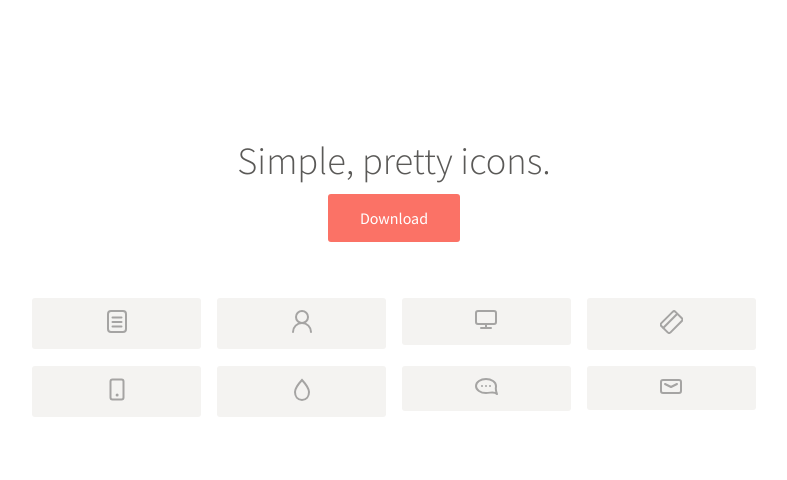
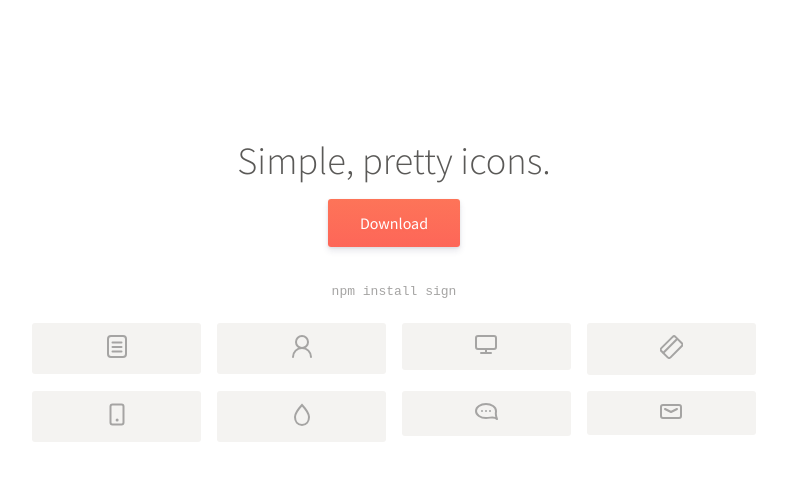
Before and after one commit to garybunofsky/blouse, a website: page index.html in a window 1280 px wide. Shown: the whole page, without its empty margins (246-1033 px from the left). Drawn offline with Linux system fonts and the light colour scheme.

Commit message:
Altered button styles

```diff
--- a/index.html
+++ b/index.html
@@ -13,9 +13,12 @@
 
     <div class="page-wrapper">
       <div class="wrapper">
-        <div class="headline u-text-center u-margin-bottom-3">
+        <div class="u-text-center u-margin-bottom-2">
           <h1>Simple, pretty icons.</h1>
           <a href="#" class="button">Download</a>
+        </div>
+        <div class="u-margin-bottom-1 u-text-center">
+          <code>npm install sign</code>
         </div>
       </div>
 
--- a/public/assets/main.css
+++ b/public/assets/main.css
@@ -6,13 +6,24 @@ body {
 
 h1 {
   font-weight: 300;
-  margin: 0 0 0.25em;
+  margin: 0 0 0.3875em;
   font-size: 2.4em;
   color:#5a5957;
+}
+code {
+  color: #a5a4a3;
 }
 
 .u-margin-bottom-3 {
   margin-bottom: 3em;
+}
+
+.u-margin-bottom-2 {
+  margin-bottom: 2em;
+}
+
+.u-margin-bottom-1 {
+  margin-bottom: 1em;
 }
 
 .button {
@@ -23,7 +34,9 @@ h1 {
   height: 3em;
   border: 0;
   border-radius: 0.1875em;
-  background: #fb7266;
+  background: -webkit-linear-gradient(180deg, hsl(10, 98%, 67%) 1%, hsl(5, 98%, 67%) 100%);
+  background: -webkit-linear-gradient(180deg, hsl(10, 98%, 67%) 1%, hsl(5, 98%, 67%) 100%);
+  background: linear-gradient(180deg, hsl(10, 98%, 67%) 1%, hsl(5, 98%, 67%) 100%);
   font-weight: 200;
   vertical-align: middle;
   text-align: center;
@@ -39,10 +52,15 @@ h1 {
   -moz-appearance: none;
   appearance: none;
   color: #fff;
+  text-shadow: 0 1px 2px hsl(5, 98%, 67%);
+  box-shadow:0 4px 6px rgba(50,50,93,.11), 0 1px 3px rgba(0,0,0,.08);
 }
 
 .button:hover {
-  background: #FF5A4B;
+  background: -webkit-linear-gradient(180deg, hsl(5, 98%, 67%) 1%, hsl(5, 98%, 67%) 100%);
+  background: -webkit-linear-gradient(180deg, hsl(5, 98%, 67%) 1%, hsl(5, 98%, 67%) 100%);
+  background: linear-gradient(180deg, hsl(5, 98%, 67%) 1%, hsl(5, 98%, 67%) 100%);
+  box-shadow:0 4px 7px rgba(50,50,93,.16), 0 1px 4px rgba(0,0,0,.14);
 }
 
 /* wrapper */
```
